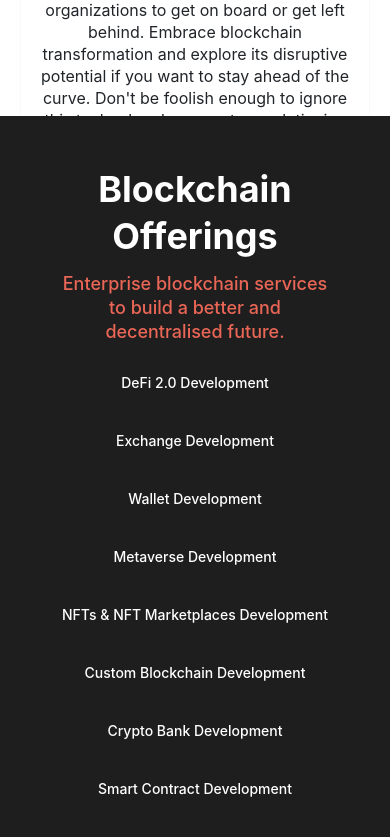
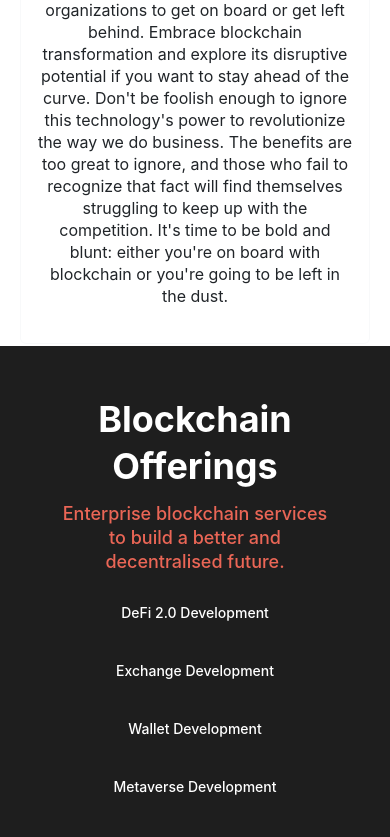
Before and after one commit to placeparks/Blockwise-tech, a React (Create React App) app: page / in a window 390 px wide. Shown: the part 1024-1861 px from the top of the page. Built offline with nearby package versions, Linux system fonts and the light colour scheme.

Commit message:
Update Cards.module.css

```diff
--- a/src/components/Home/Cards.module.css
+++ b/src/components/Home/Cards.module.css
@@ -9,7 +9,7 @@
   height: fit-content;
   position: absolute;
 width: 100%;
-  top: 1310px;
+  top: 1100px;
 
   background: #1E1E1E;
   border-radius: 0px;
@@ -54,7 +54,7 @@ width: 100%;
   @media (max-width: 767px) {
     .cardLayout {
         padding: 20px;
-        margin-top: -170px;
+        margin-top: 270px;
       }
 
       .cardLayout h1 {
```
